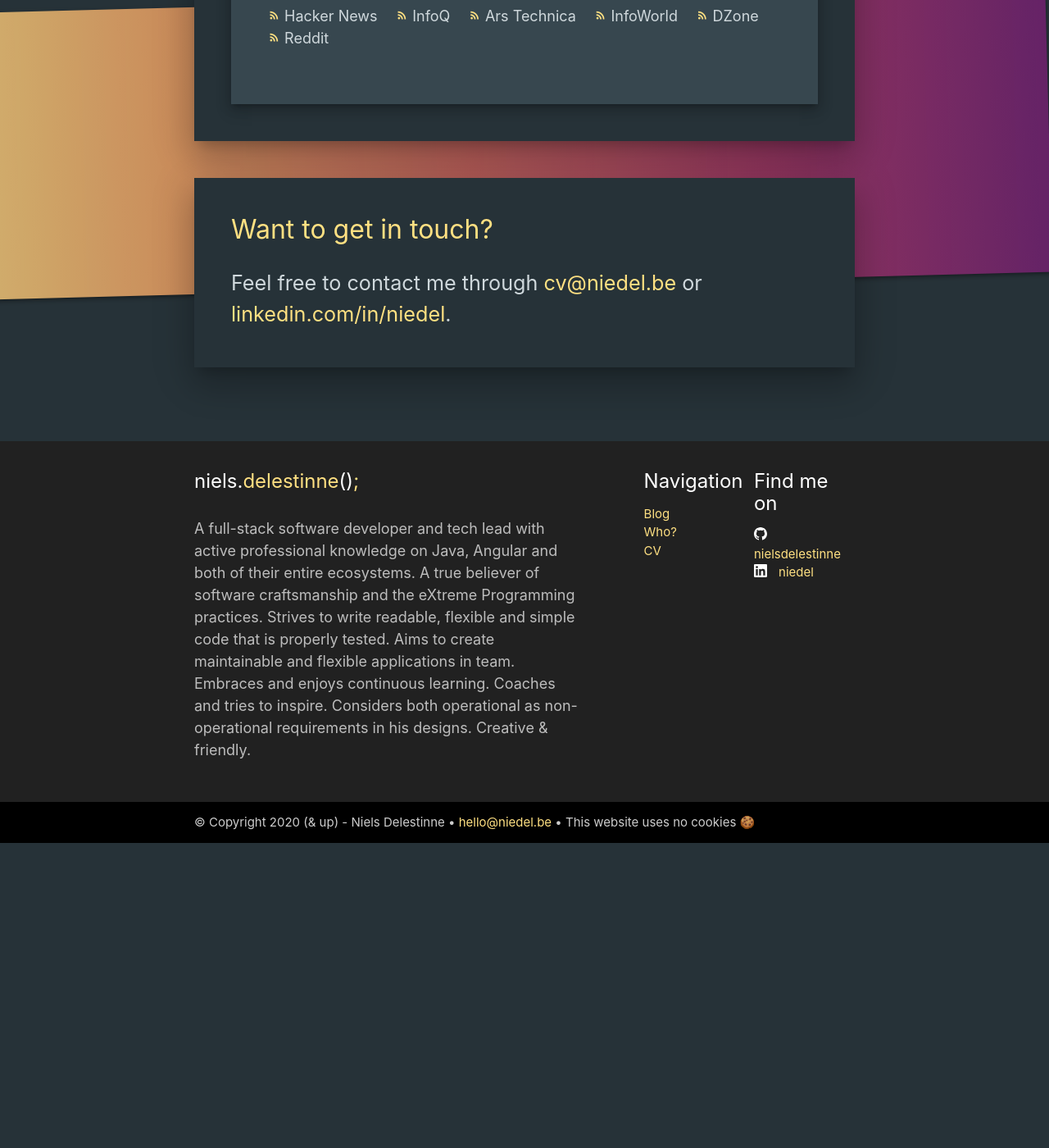
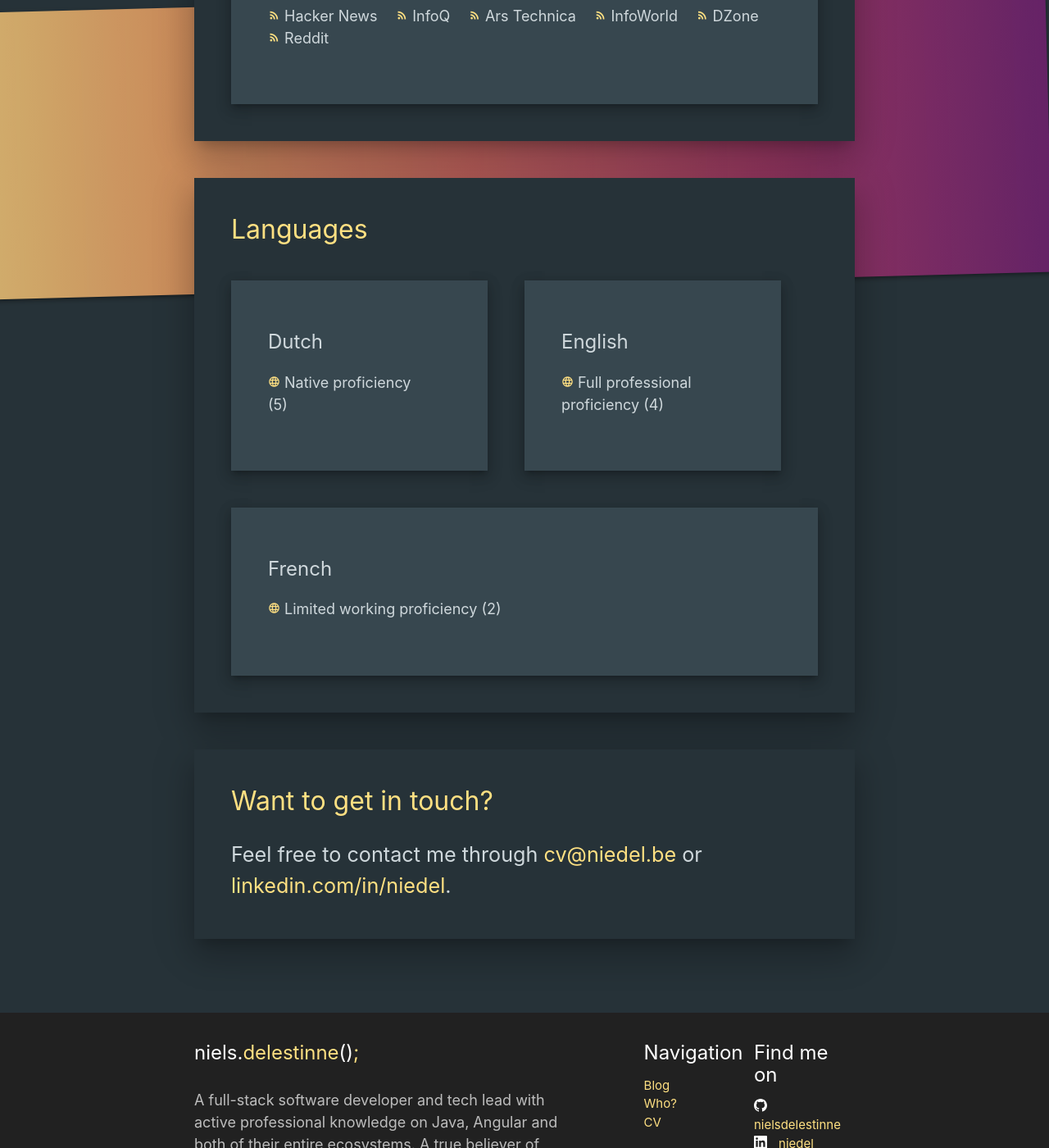
Before and after one commit to nielsdelestinne/niedel.be, a Jekyll site: the page built from cv.markdown, in a window 1280 px wide and 1400 px high, scrolled down 8715 px. Shown: the whole window at 82% size. Built offline with Jekyll 4.4.1, drawn with Linux system fonts in a browser that asks for light colours; before the commit the page ends 9743 px from its top, so only the background shows below that; some of the changed text lies outside the part shown.

Commit message:
Updated CV: added Languages

```diff
--- a/_layouts/cv.html
+++ b/_layouts/cv.html
@@ -11,9 +11,11 @@ layout: default
 
     <div class="container">
         <div class="content-wrapper-cv z-depth-5">
-            <span class="right"><a class="btn download-cv btn-small waves-effect waves-light" title="Download CV" href="/assets/cv/niels_delestinne_cv_20220611.pdf" download><i
+            <span class="right"><a class="btn download-cv btn-small waves-effect waves-light" title="Download CV"
+                                   href="/assets/cv/niels_delestinne_cv_20220611.pdf" download><i
                     class="material-icons black-text">file_download</i></a></span>
-            <span class="right"><button class="btn downloading-cv btn-small waves-effect waves-light" title="Downloading..." disabled><i
+            <span class="right"><button class="btn downloading-cv btn-small waves-effect waves-light"
+                                        title="Downloading..." disabled><i
                     class="material-icons black-text">refresh</i></button></span>
             <div class="content-wrapper-cv-inner">
                 <div>
@@ -119,9 +121,12 @@ layout: default
                     <h4>Technologies used</h4>
                     <p>
                         Some of the technologies and tools I've used so far include: Java
-                        11+, Java modularity, JPA with Hibernate, Spring boot & others (data, web, security,...), MySQL, Cucumber (BDD), JUnit, Microservices, Ports & Adapters
-                        (architecture), Jackson, Pulsar, Debezium, Jenkins, OpenShift (OKD), Docker & Docker compose, Kibana,
-                        New Relic, PACT (contract testing), REST(ful) APIs, SFTP, Maven, Angular (11+), TypeScript, NPM, Nrwl Nx, ESLint,
+                        11+, Java modularity, JPA with Hibernate, Spring boot & others (data, web, security,...), MySQL,
+                        Cucumber (BDD), JUnit, Microservices, Ports & Adapters
+                        (architecture), Jackson, Pulsar, Debezium, Jenkins, OpenShift (OKD), Docker & Docker compose,
+                        Kibana,
+                        New Relic, PACT (contract testing), REST(ful) APIs, SFTP, Maven, Angular (11+), TypeScript, NPM,
+                        Nrwl Nx, ESLint,
                         Prettier, JEST, Storybook, Cypress, Git, JProfiler & RabbitMQ.
                     </p>
                     <h4>Achievements & responsibilities</h4>
@@ -179,8 +184,10 @@ layout: default
                     <h4>Technologies used</h4>
                     <p>
                         Some of the technologies and tools I've used: Java
-                        8+, JDBC, JPA with Hibernate, Spring boot & other (data, web, security,...), MySQL, Oracle SQL, JUnit, Mockito, Layered architecture,
-                        Jenkins, AWS, Azure, Azure DevOps, Heroku, Docker & Docker compose, Jackson, SOAP, REST(ful), Maven, MongoDB, Express.js, Vaadin, Angular, TypeScript, NPM, Jasmine, C# (7),
+                        8+, JDBC, JPA with Hibernate, Spring boot & other (data, web, security,...), MySQL, Oracle SQL,
+                        JUnit, Mockito, Layered architecture,
+                        Jenkins, AWS, Azure, Azure DevOps, Heroku, Docker & Docker compose, Jackson, SOAP, REST(ful),
+                        Maven, MongoDB, Express.js, Vaadin, Angular, TypeScript, NPM, Jasmine, C# (7),
                         .NET Core, ASP.NET Core, Entity Framework & LINQ.
                     </p>
                     <h4>Achievements & responsibilities</h4>
@@ -680,6 +687,49 @@ layout: default
         </div>
     </div>
 
+    <div class="container">
+        <div class="content-wrapper z-depth-5">
+            <h2 class="no-margin">Languages</h2>
+
+            <div class="flex">
+                <div class="flex-element z-depth-3 languages no-margin-bottom">
+                    <h5>Dutch</h5>
+                    <div class="cv-details valign-wrapper">
+                        <div class="flex">
+                            <div class="padding-right-half">
+                                <i class="tiny material-icons amber-text text-lighten-3">language</i>
+                                Native proficiency (5)
+                            </div>
+                        </div>
+                    </div>
+                </div>
+                <div class="flex-element z-depth-3 languages no-margin-bottom">
+                    <h5>English</h5>
+                    <div class="cv-details valign-wrapper">
+                        <div class="flex">
+                            <div class="padding-right-half">
+                                <i class="tiny material-icons amber-text text-lighten-3">language</i>
+                                Full professional proficiency (4)
+                            </div>
+                        </div>
+                    </div>
+                </div>
+                <div class="flex-element z-depth-3 languages no-margin-bottom">
+                    <h5>French</h5>
+                    <div class="cv-details valign-wrapper">
+                        <div class="flex">
+                            <div class="padding-right-half">
+                                <i class="tiny material-icons amber-text text-lighten-3">language</i>
+                                Limited working proficiency (2)
+                            </div>
+                        </div>
+                    </div>
+                </div>
+            </div>
+
+        </div>
+    </div>
+
     <div class="container no-margin-bottom">
         <div class="content-wrapper z-depth-5 no-margin-bottom">
             <h2 class="no-margin">Want to get in touch?</h2>
--- a/_sass/niedel.scss
+++ b/_sass/niedel.scss
@@ -24,7 +24,7 @@ h5 {
   font-size: x-large;
 }
 
-.education, .learning {
+.education, .learning, .languages {
   @extend .blue-grey, .darken-3;
 }
 
@@ -239,6 +239,15 @@ progress[value]::-webkit-progress-value {
     margin: $margin 0 $margin 0;
   }
 
+  .languages {
+    padding: $padding;
+    margin: $margin $margin $margin 0;
+  }
+
+  .languages:last-of-type {
+    margin-right: 0;
+  }
+
   .single-page > p > img {
     max-width: 275px;
     float: right;
@@ -334,6 +343,11 @@ progress[value]::-webkit-progress-value {
   .education, .learning {
     padding: $padding;
     margin: $margin;
+  }
+
+  .languages {
+    padding: $padding;
+    margin: $margin 0 $margin 0;
   }
 
   .container {
```
Also changed, not shown: other parts of _layouts/cv.html (+1 -1 lines).
